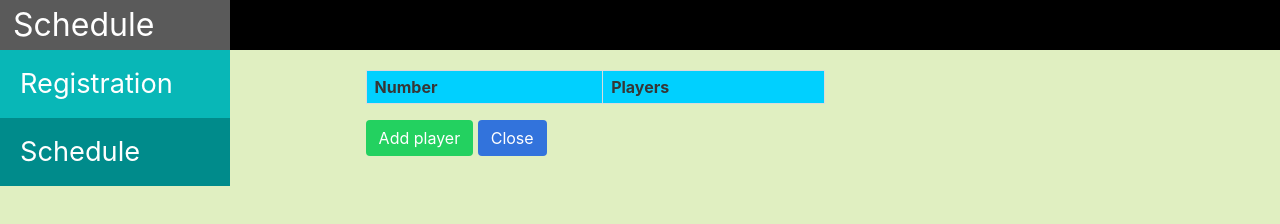
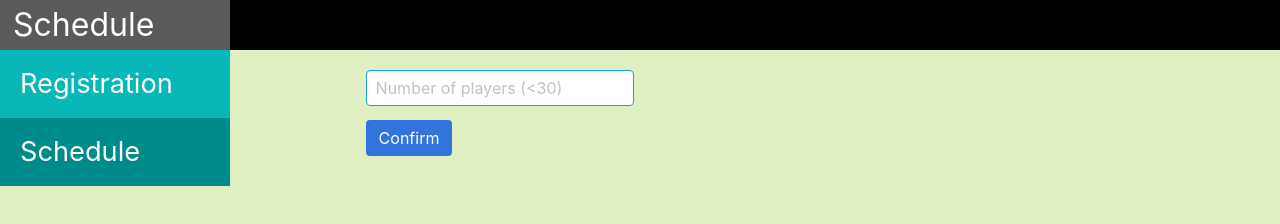
Before and after one commit to Karlak2/Schedulde, a plain HTML site: page index.html in a window 1280 px wide. Drawn offline with nearby package versions, Linux system fonts and the light colour scheme.

Commit message:
Allteam function

```diff
--- a/index.html
+++ b/index.html
@@ -28,6 +28,15 @@
             </div>
             <div class="content">
                 <div class="registration">
+                    <div class="players">
+                        <div class="field">
+                            <div class="control">
+                                <input class="input is-info" id="teamNum" type="text" placeholder="Number of players (<30)">
+                            </div>
+                        </div>
+                    </div>
+                    <a class="button is-link teamNumber">Confirm</a>
+                    <div class="allReg hidden">
                         <table class="table is-narrow is-bordered entry">
                             <tr>
                                 <th>Number</th>
@@ -38,6 +47,7 @@
                         <a class="button is-link close" onclick="lock()">Close</a>
                         <a class="button is-danger cancel2 hidden" onclick="cancel2()">Cancel</a>
                         <a class="button is-success confirm hidden">Please confirm</a>
+                    </div>
                 </div>
                 <div class="schedulde hidden">
                     <div>
--- a/scripts/menu.js
+++ b/scripts/menu.js
@@ -13,4 +13,7 @@ var items={
     order:document.getElementsByClassName("order")[0],
     selectTeam:document.getElementsByClassName("select-team")[0],
     roundNum:document.getElementById("round-num"),
+    teamNumber:document.getElementsByClassName("teamNumber")[0],
+    allReg:document.getElementsByClassName("allReg")[0],
+
 };
--- a/scripts/reg.js
+++ b/scripts/reg.js
@@ -1,3 +1,15 @@
+items.teamNumber.addEventListener("click",function(){
+    showElement(items.allReg);
+    let num=document.getElementById("teamNum").value;
+    if(num>30){
+        return;
+    }
+    for(let i=1;i<=num;i++){
+        add();
+    }
+    cancel2();
+})
+
 function add(){
     var table=items.entry;
     var row=table.insertRow(-1);
@@ -21,7 +33,7 @@ function add(){
     return x;
 }
 
-items.entry.addEventListener("click",function(event){
+items.entry.addEventListener("click",function(){
     var buttId=event.target.id;
     if(event.target.nodeName == "A"){
         var table=items.entry;
--- a/styles/base.css
+++ b/styles/base.css
@@ -193,3 +193,14 @@ table td {
     border-radius: 5px;
     padding:10px;
 }
+
+.players{
+    margin:0;
+    margin-bottom:20px;
+    width:500px;
+    height:30px;
+}
+
+.control{
+    position: absolute;
+}
```
Lines whose indentation alone changed are shown as unchanged.
